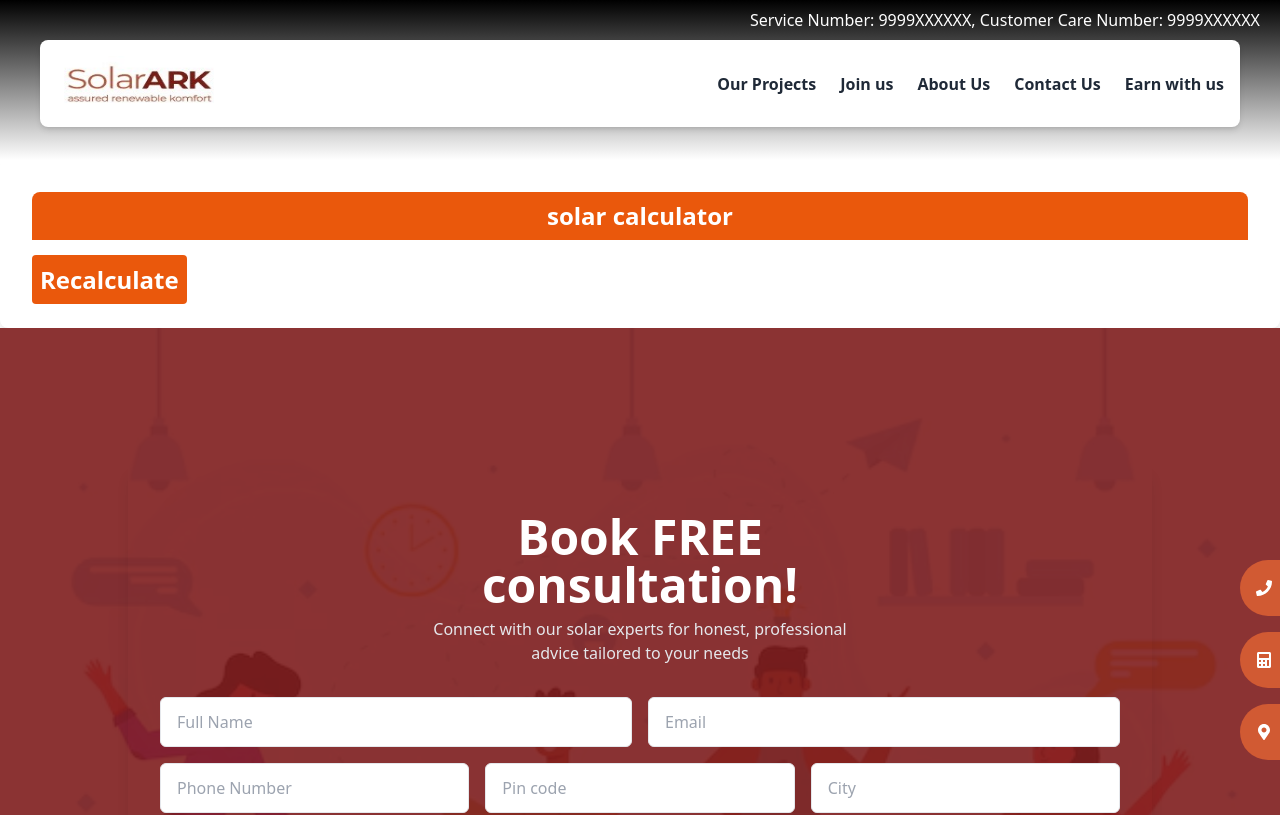
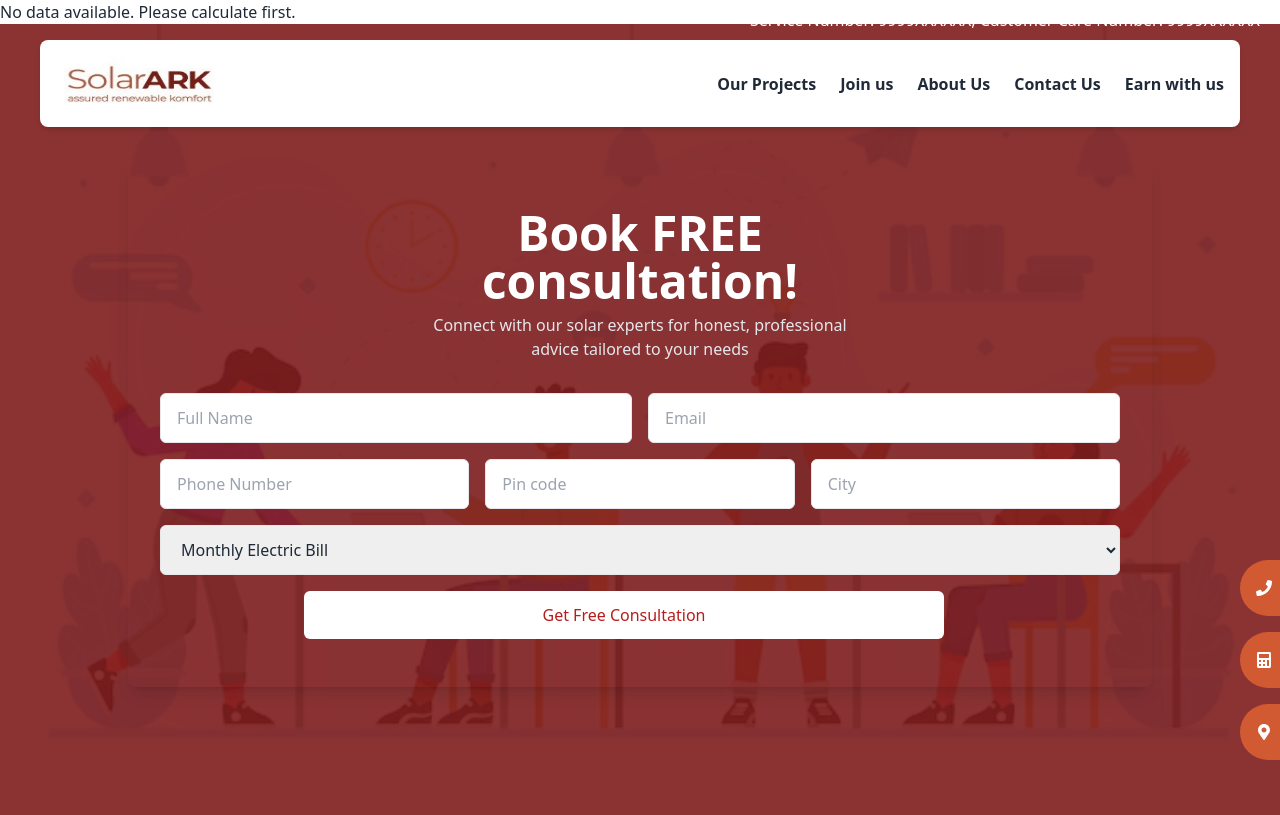
Before and after one commit to mayurivihaa/solar_ark, a React (Create React App) app: page /recalculate in a window 1280 px wide. Shown: the top 815 px of the page. Built offline with nearby package versions, Linux system fonts and the light colour scheme.

Commit message:
second commit with some change

```diff
--- a/src/pages/solar_components/Index/BookingForm.jsx
+++ b/src/pages/solar_components/Index/BookingForm.jsx
@@ -1,14 +1,14 @@
-import React, { useState } from 'react';
-import axios from 'axios';
+import React, { useState } from "react";
+import axios from "axios";
 
 const BookingForm = () => {
   const [formData, setFormData] = useState({
-        fullName: '',
-        email: '',
-        phoneNumber: '',
-        pinCode: '',
-        city: '',
-        electricBill: '',
+    fullName: "",
+    email: "",
+    phoneNumber: "",
+    pinCode: "",
+    city: "",
+    electricBill: "",
   });
 
   const handleChange = (e) => {
@@ -18,18 +18,19 @@ const BookingForm = () => {
   const handleSubmit = async (e) => {
     e.preventDefault();
     try {
-            const response = await axios.post('http://localhost:5000/api/bookings', formData);
+      const response = await axios.post(
+        "http://localhost:5000/api/bookings",
+        formData
+      );
       alert(response.data.message);
-            setFormData(
-              {
-                fullName: '',
-                email: '',
-                phoneNumber: '',
-                pinCode: '',
-                city: '',
-                electricBill: '',
-            }
-            );
+      setFormData({
+        fullName: "",
+        email: "",
+        phoneNumber: "",
+        pinCode: "",
+        city: "",
+        electricBill: "",
+      });
     } catch (error) {
       console.error("Error submitting form:", error);
       alert("Error submitting form");
@@ -115,11 +116,11 @@ const BookingForm = () => {
               name="electricBill"
               value={formData.electricBill}
               onChange={handleChange}
-                            className="w-full px-4 py-3 text-gray-700 border rounded-md focus:outline-none focus:ring-2 focus:ring-red-500"
+              className="w-full px-4 py-3 border rounded-md focus:outline-none focus:ring-2 focus:ring-red-500"
               required
             >
               <option value="" disabled>
-                                Monthly Electric Bill
+                <p className="text-gray-700"> Monthly Electric Bill</p>
               </option>
               <option value="100">$100</option>
               <option value="200">$200</option>
--- a/src/pages/solar_components/Solar_Calculator/ReCalculate.js
+++ b/src/pages/solar_components/Solar_Calculator/ReCalculate.js
@@ -1,16 +1,38 @@
 import React from 'react'
-import { Link } from 'react-router-dom'
+import { Link, useLocation } from 'react-router-dom'
 
 const ReCalculate = () => {
+    const { state: data } = useLocation();
+
+    if (!data) {
+        return <p>No data available. Please calculate first.</p>;
+    }
     return (
         <>
             <div className="relative h-40 lg:bg-gradient-to-b lg:from-black lg:to-white mobile-header"></div>
             <div className="">
                 <div className="bg-white shadow-lg rounded-lg max-w-8xl w-full p-6 sm:p-8">
                     <h1 className="text-2xl font-semibold text-center mb-6 bg-orange-600 text-white py-2 rounded-t-lg">
-                        solar calculator
+                        calculation Results
                     </h1>
-                    <Link to={"/solar_calculator"} className="text-2xl font-semibold text-center mb-6 bg-orange-600 text-white py-2 rounded p-2">Recalculate</Link>
+                    {/* calculated data */}
+                    <div className='my-3 px-2'>
+
+                        <p>Monthly Consumption: {data.monthlyConsumption.toFixed(2)} kWh</p>
+                        <p>Daily Energy Requirement: {data.dailyEnergyRequirement.toFixed(2)} kWh</p>
+                        <p>System Capacity: {data.requiredSystemCapacity.toFixed(2)} kW</p>
+                        <p>Area Required: {data.areaRequired.toFixed(2)} sq.m.</p>
+                        {/* <p>Calculated Plant Capacity: {data.calculatedPlantCapacity.toFixed(2)} kW</p> */}
+                        {/* <p>Monthly Savings: ₹{data.monthlySavings.toFixed(2)}</p> */}
+                        <p>Available Roof Area Capacity: {data.maxCapacityFromRoof.toFixed(2)} kWh</p>
+                        <p>Annual Energy Generation: {data.annualEnergyGeneration.toFixed(2)} kWh/year</p>
+                        <p>CO₂ Savings (per year): {data.co2SavingsKg.toFixed(2)} kg ({data.co2SavingsMetricTons.toFixed(2)} metric tons)</p>
+                        <p>CO₂ Savings (25 years): {data.cumulativeCo2SavingsKg.toFixed(2)} kg ({data.cumulativeCo2SavingsMetricTons.toFixed(2)} metric tons)</p>
+                        <p>Equivalent Trees Planted (per year): {data.equivalentTreesPlantedPerYear.toFixed(2)} trees/year</p>
+                        <p>Cumulative Equivalent Trees Planted (25 years): {data.cumulativeEquivalentTreesPlanted.toFixed(2)} trees</p>
+                    </div>
+
+                    <Link to={"/solar_calculator"} className="text-1xl  text-center mb-6 bg-orange-600 text-white py-2 rounded p-2">Recalculate</Link>
 
                 </div>
             </div>
--- a/src/pages/solar_components/Solar_Calculator/SolarCalculator.jsx
+++ b/src/pages/solar_components/Solar_Calculator/SolarCalculator.jsx
@@ -1,5 +1,6 @@
 import React, { useState, useEffect } from "react";
-import { Link } from "react-router-dom";
+import { useNavigate } from "react-router-dom";
+// import { Link } from "react-router-dom";
 
 const SolarCalculator = () => {
   const [states, setStates] = useState([]);
@@ -11,6 +12,7 @@ const SolarCalculator = () => {
   const [plantCapacity, setPlantCapacity] = useState(0);
   const [sanctionLoad, setSanctionLoad] = useState(0);
   const [unit, setUnit] = useState("sqFeet");
+  const navigate = useNavigate();
   const fallbackStates = [
     { _id: 1, name: "Andhra Pradesh" },
     { _id: 2, name: "Arunachal Pradesh" },
@@ -105,40 +107,25 @@ const SolarCalculator = () => {
     const cumulativeEquivalentTreesPlanted =
       equivalentTreesPlantedPerYear * yearsOfSavings;
 
-    // Show results in alert
-    // alert(
-    //   `monthly consumption:${monthlyConsumption.toFixed(2)} kwh\n` +
-    //     `Daily Energy Requirement : ${dailyEnergyRequirement.toFixed(
-    //       2
-    //     )} kWh\n` +
-    //     `Reruired system Capacity: ${requiredSystemCapacity.toFixed(2)} kWh\n` +
-    //     `Required Roof Area: ${areaRequired.toFixed(2)} sq.m.\n` +
-    //     `Calculated Plant Capacity: ${calculatedPlantCapacity.toFixed(
-    //       2
-    //     )} kW\n` +
-    //     `Monthly Saving: ${monthlySavings.toFixed(2)} kW\n` +
-    //     `Available Roof Area Capacity: ${maxCapacityFromRoof.toFixed(
-    //       2
-    //     )} kWh\n` +
-    //     `Annual Energy Generation: ${annualEnergyGeneration.toFixed(
-    //       2
-    //     )} kg/year\n` +
-    //     `Max capacity of investment: ${maxCapacityFromInvestment.toFixed(
-    //       2
-    //     )} kg/year\n` +
-    //     `CO₂ Savings (per year): ${co2SavingsKg.toFixed(
-    //       2
-    //     )} kg / ${co2SavingsMetricTons.toFixed(2)} metric tons\n` +
-    //     `CO₂ Savings (25 years): ${cumulativeCo2SavingsKg.toFixed(
-    //       2
-    //     )} kg / ${cumulativeCo2SavingsMetricTons.toFixed(2)} metric tons\n` +
-    //     `Equivalent Trees Planted (per year): ${equivalentTreesPlantedPerYear.toFixed(
-    //       2
-    //     )} trees/year\n` +
-    //     `Cumulative Equivalent Trees Planted (25 years): ${cumulativeEquivalentTreesPlanted.toFixed(
-    //       2
-    //     )} trees`
-    // );
+    const resultData = {
+      monthlyConsumption,
+      dailyEnergyRequirement,
+      requiredSystemCapacity,
+      areaRequired,
+      calculatedPlantCapacity,
+      monthlySavings,
+      maxCapacityFromRoof,
+      annualEnergyGeneration,
+      maxCapacityFromInvestment,
+      co2SavingsKg,
+      co2SavingsMetricTons,
+      cumulativeCo2SavingsKg,
+      cumulativeCo2SavingsMetricTons,
+      equivalentTreesPlantedPerYear,
+      cumulativeEquivalentTreesPlanted,
+    };
+
+    navigate("/recalculate", { state: resultData });
   };
 
   return (
@@ -304,13 +291,13 @@ const SolarCalculator = () => {
           </div>
 
           <div className="mt-6 text-center">
-            <Link
-              to={"/recalculate"}
+            <button
+              // to={"/recalculate"}
               onClick={handleCalculate}
               className="py-2 px-6 bg-orange-600 text-white font-semibold rounded-md hover:bg-orange-700 transition duration-200"
             >
               Calculate
-            </Link>
+            </button>
           </div>
         </div>
       </div>
```
Lines whose indentation alone changed are shown as unchanged.
